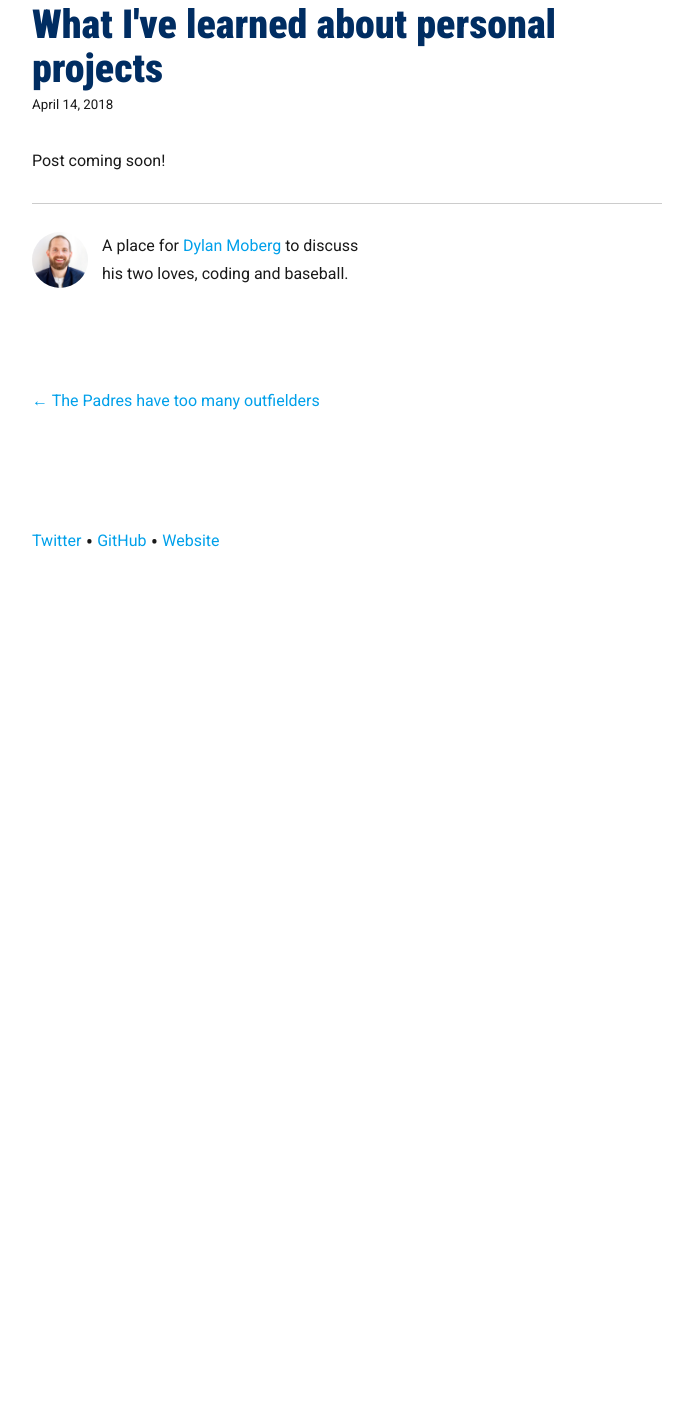
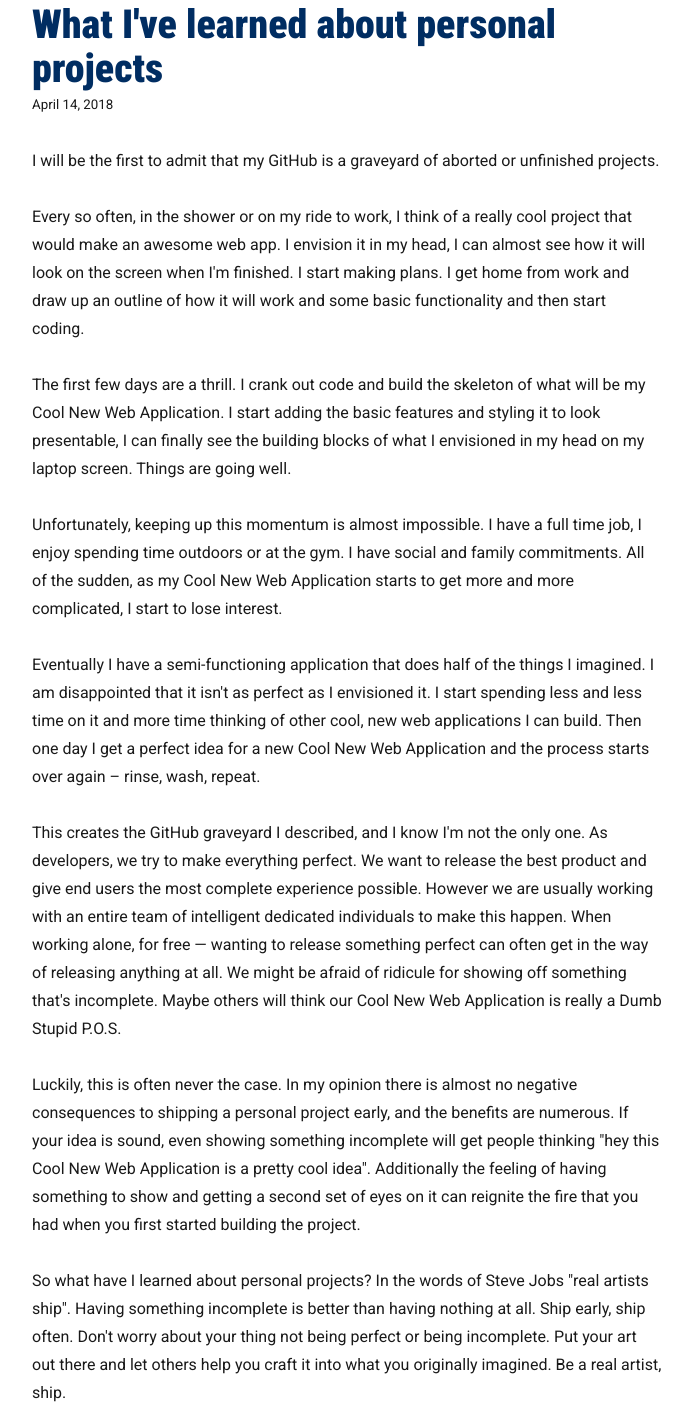
Before and after one commit to mobot11/blog, a Gatsby site: page /what-ive-learned-about-personal-projects/ in a window 1280 px wide. Shown: the part 153-1563 px from the top of the page, without its empty margins (293-986 px from the left). Before the commit the page ends 800 px from the top, so only its background shows below. Built offline with nearby package versions, Linux system fonts and the light colour scheme; Gatsby itself is replaced by a stand-in of ours; some packages are replaced by stand-ins of ours.

Commit message:
finish personal projects blog post

```diff
--- a/content/blog/what-ive-learned-about-personal-projects/index.md
+++ b/content/blog/what-ive-learned-about-personal-projects/index.md
@@ -4,4 +4,18 @@ date: "2018-04-14T23:46:37.121Z"
 description: "Don't take yourself too seriously when building a personal project. Having something to show that's incomplete is better than nothing at all."
 ---
 
-Post coming soon!
+I will be the first to admit that my GitHub is a graveyard of aborted or unfinished projects.
+
+Every so often, in the shower or on my ride to work, I think of a really cool project that would make an awesome web app. I envision it in my head, I can almost see how it will look on the screen when I'm finished. I start making plans. I get home from work and draw up an outline of how it will work and some basic functionality and then start coding.
+
+The first few days are a thrill. I crank out code and build the skeleton of what will be my Cool New Web Application. I start adding the basic features and styling it to look presentable, I can finally see the building blocks of what I envisioned in my head on my laptop screen. Things are going well.
+
+Unfortunately, keeping up this momentum is almost impossible. I have a full time job, I enjoy spending time outdoors or at the gym. I have social and family commitments. All of the sudden, as my Cool New Web Application starts to get more and more complicated, I start to lose interest.
+
+Eventually I have a semi-functioning application that does half of the things I imagined. I am disappointed that it isn't as perfect as I envisioned it. I start spending less and less time on it and more time thinking of other cool, new web applications I can build. Then one day I get a perfect idea for a new Cool New Web Application and the process starts over again – rinse, wash, repeat.
+
+This creates the GitHub graveyard I described, and I know I'm not the only one. As developers, we try to make everything perfect. We want to release the best product and give end users the most complete experience possible. However we are usually working with an entire team of intelligent dedicated individuals to make this happen. When working alone, for free — wanting to release something perfect can often get in the way of releasing anything at all. We might be afraid of ridicule for showing off something that's incomplete. Maybe others will think our Cool New Web Application is really a Dumb Stupid P.O.S.
+
+Luckily, this is often never the case. In my opinion there is almost no negative consequences to shipping a personal project early, and the benefits are numerous. If your idea is sound, even showing something incomplete will get people thinking "hey this Cool New Web Application is a pretty cool idea". Additionally the feeling of having something to show and getting a second set of eyes on it can reignite the fire that you had when you first started building the project.
+
+So what have I learned about personal projects? In the words of Steve Jobs "real artists ship". Having something incomplete is better than having nothing at all. Ship early, ship often. Don't worry about your thing not being perfect or being incomplete. Put your art out there and let others help you craft it into what you originally imagined. Be a real artist, ship.
```
